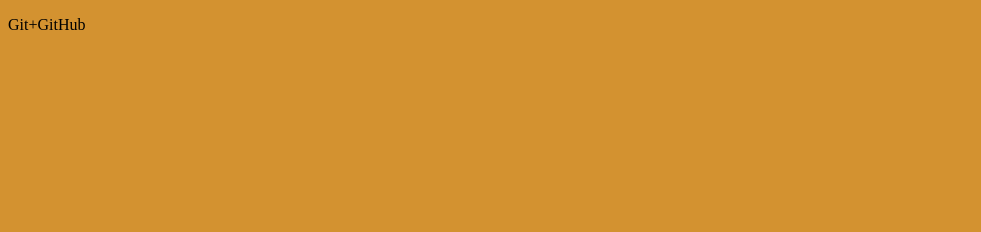
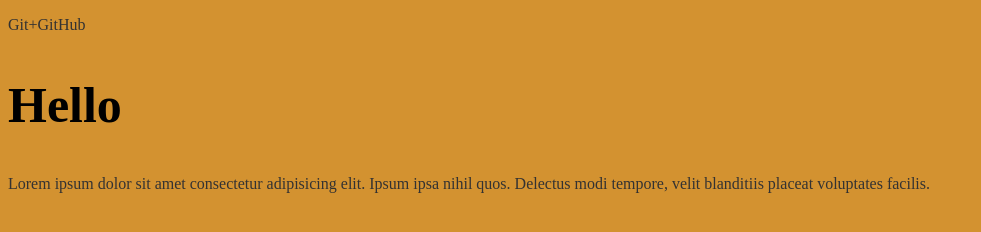
Before and after one commit to dimaarsik/GitTest, a plain HTML site: page index.html in a window 1280 px wide. Shown: the whole page, without its empty margins (0-981 px from the left). Drawn offline with Linux system fonts and the light colour scheme.

Commit message:
Our first changes

```diff
--- a/css/main.css
+++ b/css/main.css
@@ -1,3 +1,11 @@
 body {
     background-color: rgb(211, 146, 48);
 }
+
+p {
+    color: rgb(51, 50, 50);
+}
+
+h2 {
+    font-size: 50px;
+}
--- a/index.html
+++ b/index.html
@@ -11,6 +11,8 @@
 
 <body>
     <p>Git+GitHub</p>
+    <h2>Hello</h2>
+    <p>Lorem ipsum dolor sit amet consectetur adipisicing elit. Ipsum ipsa nihil quos. Delectus modi tempore, velit blanditiis placeat voluptates facilis.</p>
 </body>
 
 </html>
```
